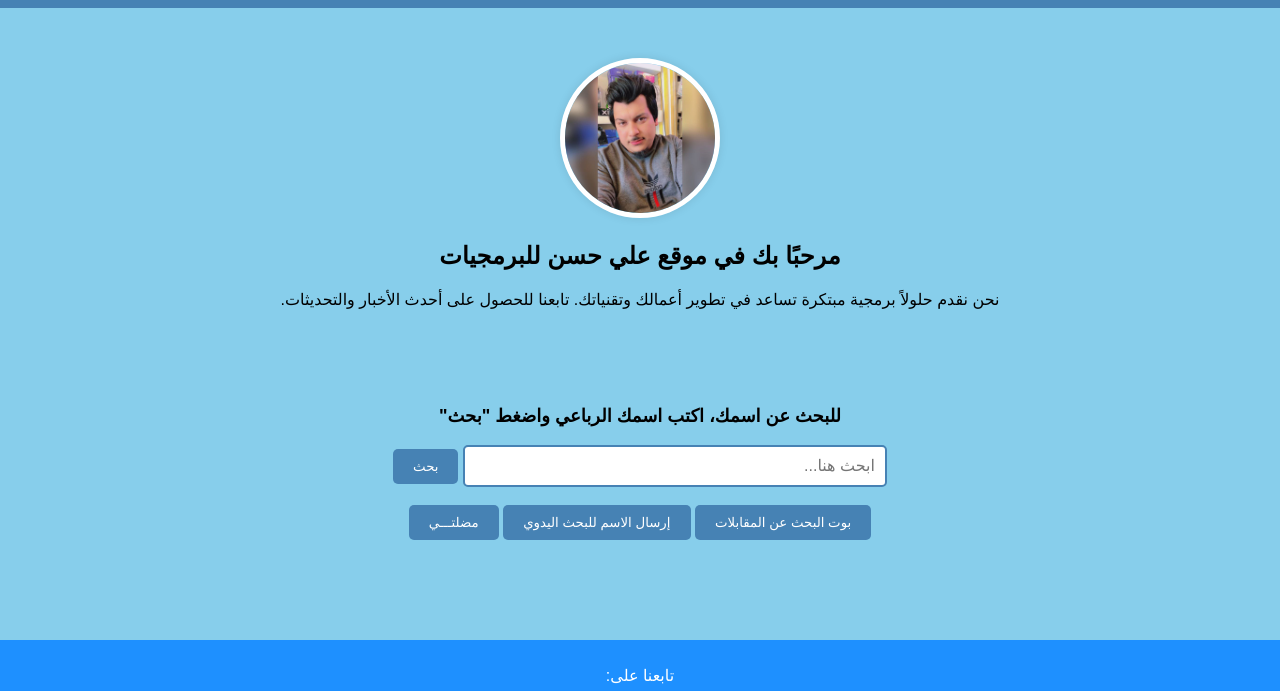
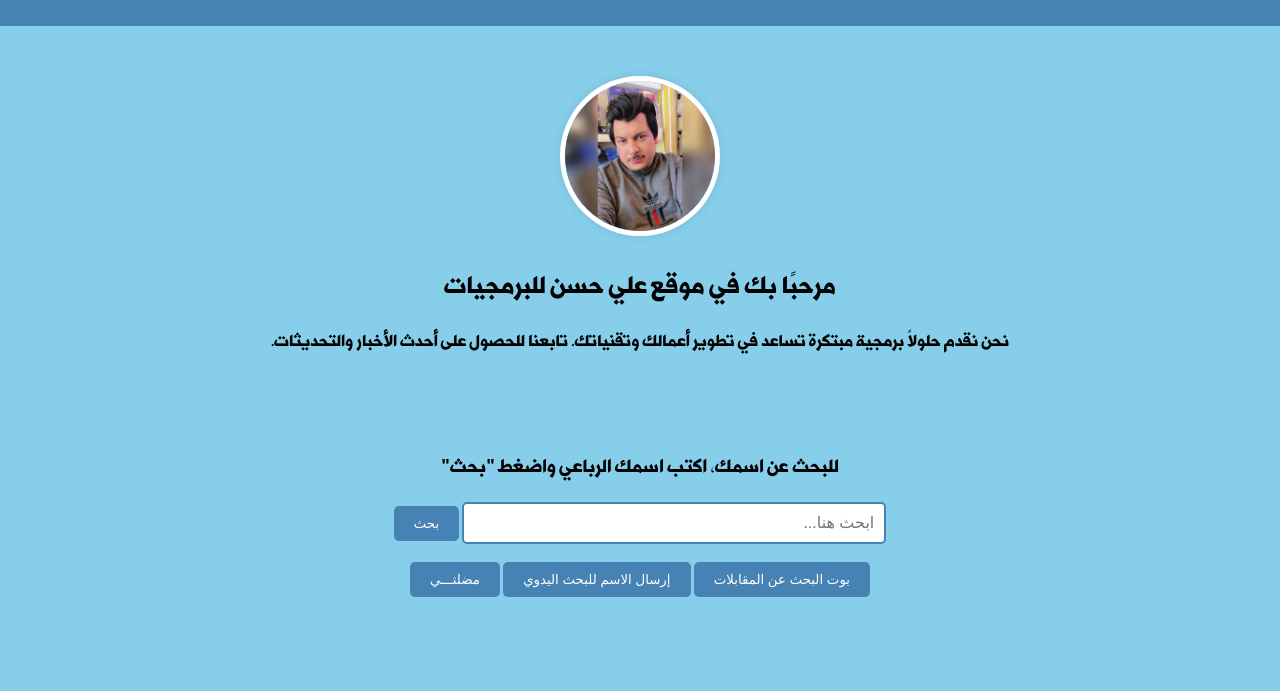
Before and after one commit to ali99hassan-99/ali-hassan9, a website: page index.html in a window 1280 px wide. Shown: the part 173-864 px from the top of the page. Drawn offline with Linux system fonts and the light colour scheme; a web font is replaced by a local one.

Commit message:
style.css

```diff
--- a/style.css
+++ b/style.css
@@ -1,7 +1,7 @@
 /* إضافة الخط من المجلد public */
 @font-face {
     font-family: 'fnaltasmeem';
-    src: url('/fnaltasmeem_A.H..H_101.ttf') format('truetype');
+    src: url('https://raw.githubusercontent.com/ali99hassan-99/ali-hassan9/43109cc354ae192b8ed795234a246799eabe7965/public/fnaltasmeem%20A.H..H%20(101).ttf') format('truetype');
     font-weight: normal;
     font-style: normal;
 }
```
